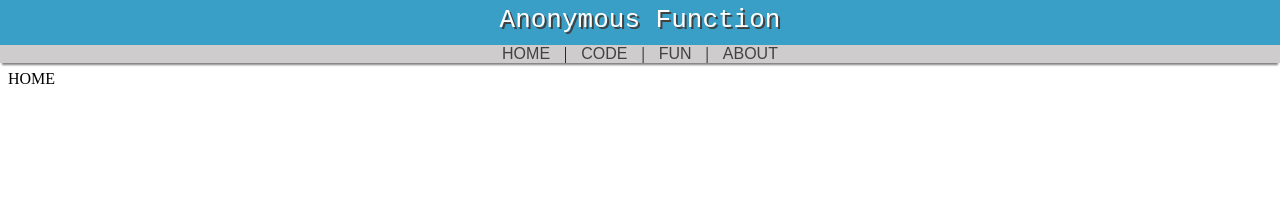
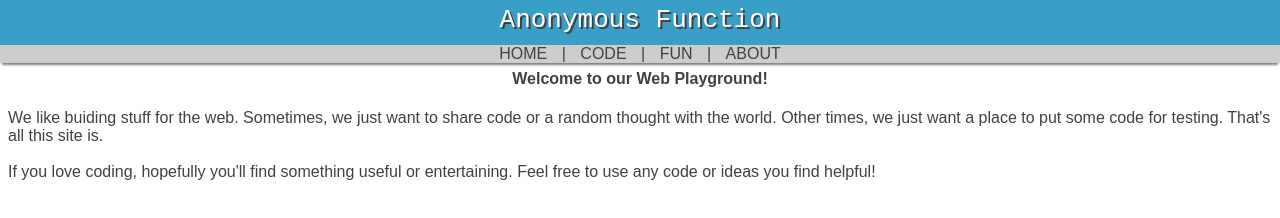
Before and after one commit to AnonymousFunction/anonymousfunction.github.com, a plain HTML site: page index.html in a window 1280 px wide. Drawn offline with nearby package versions, Linux system fonts and the light colour scheme; some packages are replaced by stand-ins of ours.

Commit message:
basic hello

```diff
--- a/css/style.css
+++ b/css/style.css
@@ -1,9 +1,11 @@
 body {
   padding: 0;
+  color: #414141;
+  font-family: sans-serif;
 }
 header {
   background-color: rgb(57, 159, 199);
-  position: absolute;
+  position: fixed;
   top: 0;
   left: 0;
   width: 100%;
@@ -43,3 +45,6 @@ a {
 #wrapper {
   margin-top: 70px;
 }
+#welcome {
+  text-align: center;
+}
--- a/views/home.html
+++ b/views/home.html
@@ -1 +1,7 @@
-HOME
+<h4 id="welcome">Welcome to our Web Playground!</h4>
+
+<div>
+	We like buiding stuff for the web.  Sometimes, we just want to share code or a random thought with the world.  Other times, we just want a place to put some code for testing. That's all this site is.
+	<br/><br/>
+	If you love coding, hopefully you'll find something useful or entertaining. Feel free to use any code or ideas you find helpful!
+<div>
```
